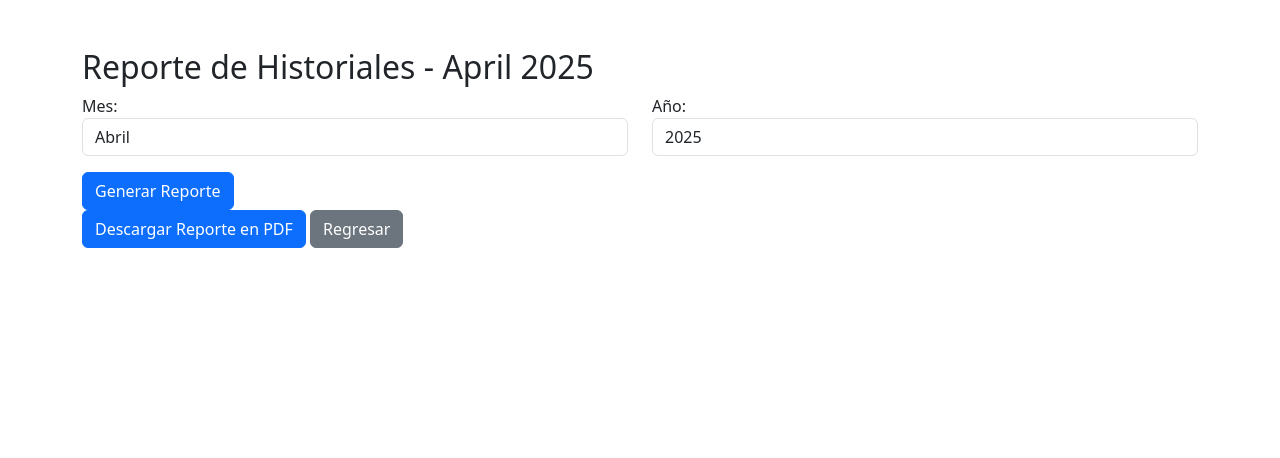
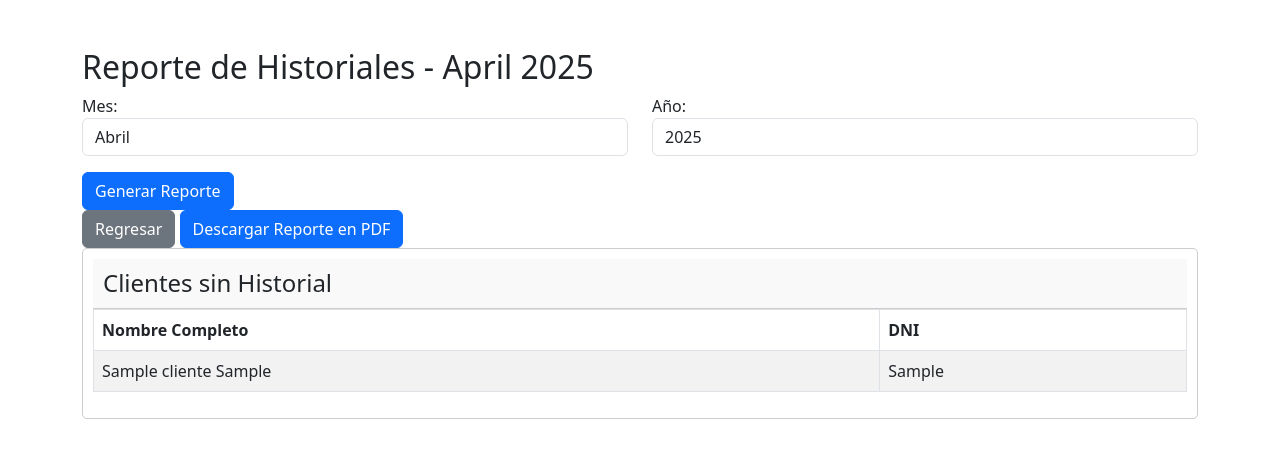
Before and after one commit to jota1818/proyecto_finaciera-, a PHP site: page /proyecto_financiera/reporte.php in a window 1280 px wide. Shown: the top 458 px of the page. Run offline with PHP 8.4, Linux system fonts and the light colour scheme; tables that the repository leaves empty or names only in its code hold one stand-in row (values such as "Sample post").

Commit message:
Agregando los clientes sin historial

```diff
--- a/reports/reporte.php
+++ b/reports/reporte.php
@@ -29,7 +29,28 @@ $sql_judicial = "
 ";
 $result_judicial = $conn->query($sql_judicial);
 
+// Consulta para obtener todos los clientes
+$sql_clientes = "SELECT * FROM clientes ORDER BY nombre, apellidos";
+$result_clientes = $conn->query($sql_clientes);
+
 $conn->close();
+
+// Obtener la lista de clientes con historial
+$clientes_con_historial = [];
+while ($row = $result_prejudicial->fetch_assoc()) {
+    $clientes_con_historial[$row['id_cliente']] = true;
+}
+while ($row = $result_judicial->fetch_assoc()) {
+    $clientes_con_historial[$row['id_cliente']] = true;
+}
+
+// Obtener la lista de clientes sin historial
+$clientes_sin_historial = [];
+while ($row = $result_clientes->fetch_assoc()) {
+    if (!isset($clientes_con_historial[$row['id_cliente']])) {
+        $clientes_sin_historial[] = $row;
+    }
+}
 ?>
 
 <!DOCTYPE html>
@@ -38,25 +59,7 @@ $conn->close();
 <head>
     <title>Reporte de Historiales</title>
     <link href="https://cdn.jsdelivr.net/npm/bootstrap@5.3.0/dist/css/bootstrap.min.css" rel="stylesheet">
-    <link href="../styles.css" rel="stylesheet">
-    <style>
-        .client-box {
-            border: 1px solid #ccc;
-            padding: 10px;
-            margin-bottom: 20px;
-            border-radius: 5px;
-        }
-
-        .client-header {
-            background-color: #f9f9f9;
-            padding: 10px;
-            border-bottom: 1px solid #ccc;
-        }
-
-        .client-header h4 {
-            margin: 0;
-        }
-    </style>
+    <link href="styles.css" rel="stylesheet">
 </head>
 
 <body>
@@ -96,16 +99,22 @@ $conn->close();
                 </div>
             </div>
             <button type="submit" class="btn btn-primary">Generar Reporte</button>
+            <br>
         </form>
-
+        <!-- Botones de descarga y regresar -->
+        <button class="btn btn-secondary" onclick="regresar()">Regresar</button>
+        <button class="btn btn-primary" onclick="descargarReportePDF()">Descargar Reporte en PDF</button>
+        <br>
         <!-- Historiales de Clientes -->
         <?php
         $clientes_prejudicial = [];
+        $result_prejudicial->data_seek(0); // Reiniciar el puntero del resultado
         while ($row = $result_prejudicial->fetch_assoc()) {
             $clientes_prejudicial[$row['id_cliente']][] = $row;
         }
 
         $clientes_judicial = [];
+        $result_judicial->data_seek(0); // Reiniciar el puntero del resultado
         while ($row = $result_judicial->fetch_assoc()) {
             $clientes_judicial[$row['id_cliente']][] = $row;
         }
@@ -120,25 +129,27 @@ $conn->close();
                 </div>
                 <div class="client-body">
                     <?php if (!empty($prejudiciales)) : ?>
-                        <h5>Historial Pre-Judicial</h5>
+                        <h5>Etapa Pre-Judicial</h5>
                         <table class="table table-bordered table-striped">
                             <thead>
                                 <tr>
-                                    <th>Fecha Acto</th>
+                                    <th>Fecha</th>
+                                    <th>Fecha Clave</th>
                                     <th>Acto</th>
+                                    <th>Acción en Fecha Clave</th>
                                     <th>Descripción</th>
-                                    <th>Fecha Clave</th>
-                                    <th>Acción en Fecha Clave</th>
+                                    <th>Objetivo Logrado</th>
                                 </tr>
                             </thead>
                             <tbody>
                                 <?php foreach ($prejudiciales as $prejudicial) : ?>
                                     <tr>
                                         <td><?php echo htmlspecialchars($prejudicial['fecha_acto']); ?></td>
+                                        <td><?php echo htmlspecialchars($prejudicial['fecha_clave']); ?></td>
                                         <td><?php echo htmlspecialchars($prejudicial['acto']); ?></td>
+                                        <td><?php echo htmlspecialchars($prejudicial['accion_fecha_clave']); ?></td>
                                         <td><?php echo htmlspecialchars($prejudicial['descripcion']); ?></td>
-                                        <td><?php echo htmlspecialchars($prejudicial['fecha_clave']); ?></td>
-                                        <td><?php echo htmlspecialchars($prejudicial['accion_fecha_clave']); ?></td>
+                                        <td><?php echo htmlspecialchars($prejudicial['objetivo_logrado']); ?></td>
                                     </tr>
                                 <?php endforeach; ?>
                             </tbody>
@@ -146,25 +157,25 @@ $conn->close();
                     <?php endif; ?>
 
                     <?php if (!empty($judiciales)) : ?>
-                        <h5>Historial Judicial</h5>
+                        <h5>Etapa Judicial</h5>
                         <table class="table table-bordered table-striped">
                             <thead>
                                 <tr>
-                                    <th>Fecha Judicial</th>
+                                    <th>Fecha</th>
+                                    <th>Fecha Clave</th>
                                     <th>Acto</th>
+                                    <th>Acción en Fecha Clave</th>
                                     <th>Descripción</th>
-                                    <th>Fecha Clave</th>
-                                    <th>Acción en Fecha Clave</th>
                                 </tr>
                             </thead>
                             <tbody>
                                 <?php foreach ($judiciales as $judicial) : ?>
                                     <tr>
                                         <td><?php echo htmlspecialchars($judicial['fecha_judicial']); ?></td>
+                                        <td><?php echo htmlspecialchars($judicial['fecha_clave_judicial']); ?></td>
                                         <td><?php echo htmlspecialchars($judicial['acto_judicial']); ?></td>
+                                        <td><?php echo htmlspecialchars($judicial['accion_en_fecha_clave']); ?></td>
                                         <td><?php echo htmlspecialchars($judicial['descripcion_judicial']); ?></td>
-                                        <td><?php echo htmlspecialchars($judicial['fecha_clave_judicial']); ?></td>
-                                        <td><?php echo htmlspecialchars($judicial['accion_en_fecha_clave']); ?></td>
                                     </tr>
                                 <?php endforeach; ?>
                             </tbody>
@@ -174,9 +185,32 @@ $conn->close();
             </div>
         <?php } ?>
 
-        <!-- Botones de descarga y regresar -->
-        <button class="btn btn-primary" onclick="descargarReportePDF()">Descargar Reporte en PDF</button>
-        <button class="btn btn-secondary" onclick="regresar()">Regresar</button>
+        <!-- Clientes sin historial -->
+        <?php if (!empty($clientes_sin_historial)) : ?>
+            <div class="client-box">
+                <div class="client-header">
+                    <h4>Clientes sin Historial</h4>
+                </div>
+                <div class="client-body">
+                    <table class="table table-bordered table-striped">
+                        <thead>
+                            <tr>
+                                <th>Nombre Completo</th>
+                                <th>DNI</th>
+                            </tr>
+                        </thead>
+                        <tbody>
+                            <?php foreach ($clientes_sin_historial as $cliente) : ?>
+                                <tr>
+                                <td><?php echo htmlspecialchars($cliente['nombre'] . ' ' . $cliente['apellidos']); ?></td>
+                                    <td><?php echo htmlspecialchars($cliente['dni']); ?></td>
+                                </tr>
+                            <?php endforeach; ?>
+                        </tbody>
+                    </table>
+                </div>
+            </div>
+        <?php endif; ?>
     </div>
 
     <script>
--- /dev/null
+++ b/reports/styles.css
@@ -0,0 +1,16 @@
+.client-box {
+    border: 1px solid #ccc;
+    padding: 10px;
+    margin-bottom: 20px;
+    border-radius: 5px;
+}
+
+.client-header {
+    background-color: #f9f9f9;
+    padding: 10px;
+    border-bottom: 1px solid #ccc;
+}
+
+.client-header h4 {
+    margin: 0;
+}
```
Also changed, not shown: reports/generar_pdf.php (+80 -16 lines).
